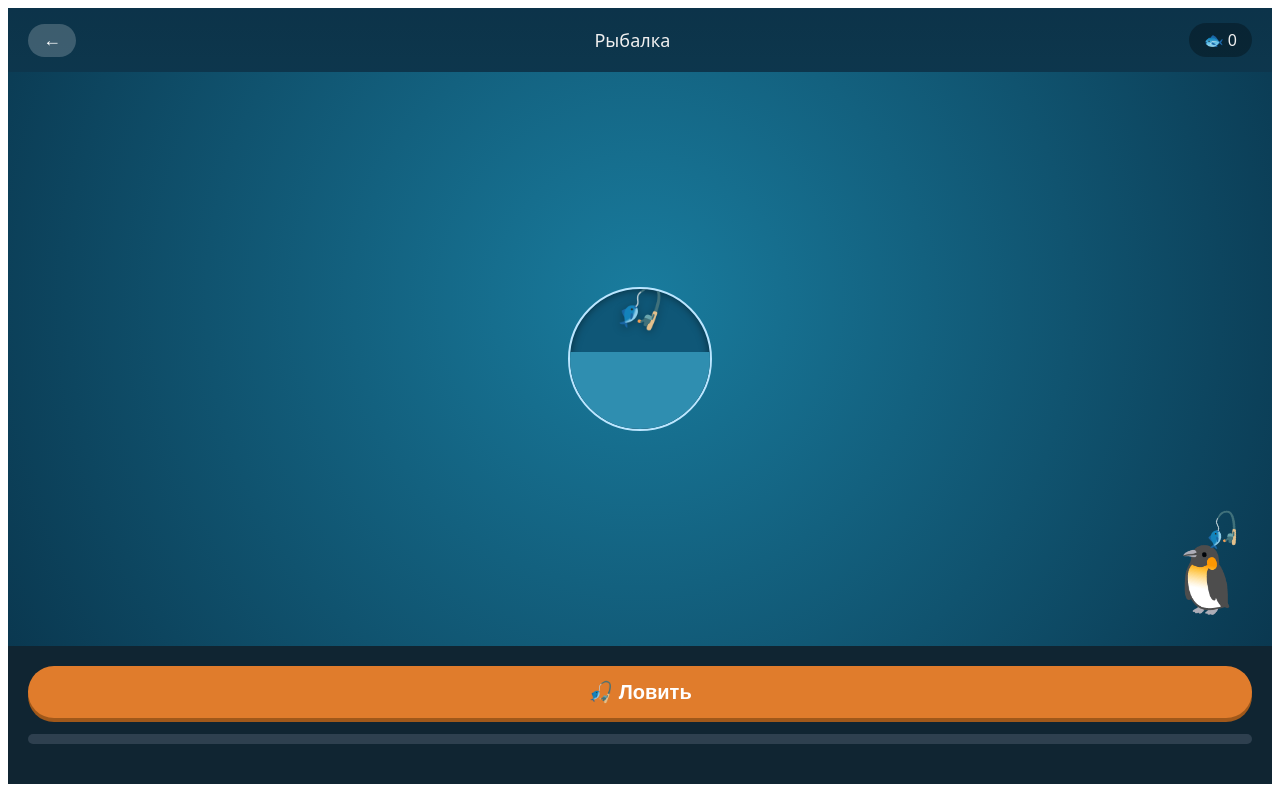
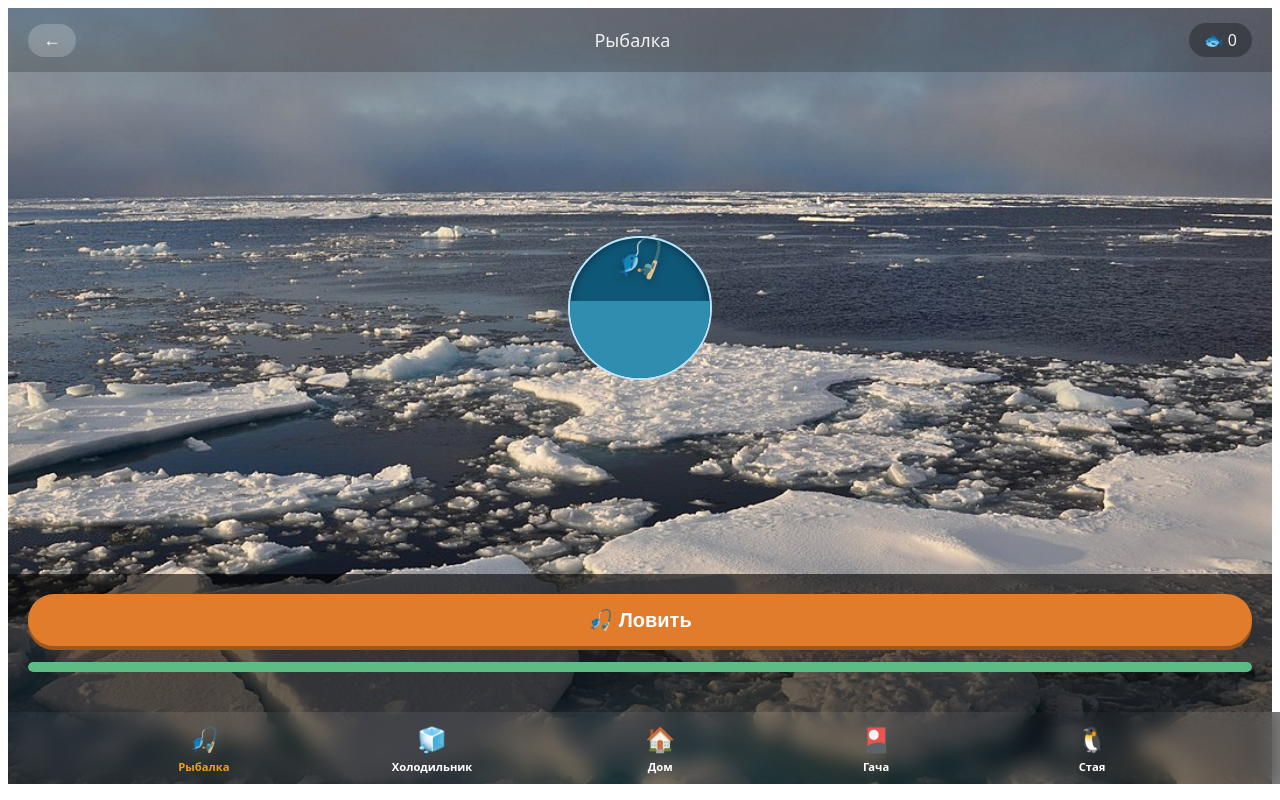
Before and after one commit to kkksenoww/pingwinchiki, a Vue app in the folder pingwini/: page /ribalka in a window 1280 px wide. Built offline with nearby package versions, Linux system fonts and the light colour scheme.

Commit message:
Страница 404, навигация на всех страницах

```diff
--- a/pingwini/src/components/Collection.vue
+++ b/pingwini/src/components/Collection.vue
@@ -62,7 +62,6 @@ function goBack() { router.push('/home') }
           <div v-if="penguin.owned">
             <p>Фрагменты: {{ penguin.frags }}</p>
 
-            <!-- Шансы помощи -->
             <div class="help-chances" v-if="penguin.owned">
               <p><strong>Помощь каждые 20 мин:</strong></p>
               <p>💊 Шанс: {{ (getStasiHelpChances(penguin.id).medChance * 100).toFixed(1) }}%</p>
@@ -91,6 +90,15 @@ function goBack() { router.push('/home') }
         <div v-if="!penguin.owned && penguin.frags > 0" class="fragments-badge">{{ penguin.frags }}/10</div>
       </div>
     </div>
+
+    <!-- Навигация -->
+    <div class="bottom-nav-mini">
+      <router-link to="/ribalka" class="nav-item"><span class="nav-icon">🎣</span><span>Рыбалка</span></router-link>
+      <router-link to="/fridge" class="nav-item"><span class="nav-icon">🧊</span><span>Холодильник</span></router-link>
+      <router-link to="/home" class="nav-item"><span class="nav-icon">🏠</span><span>Дом</span></router-link>
+      <router-link to="/gacha" class="nav-item"><span class="nav-icon">🎴</span><span>Гача</span></router-link>
+      <router-link to="/collection" class="nav-item"><span class="nav-icon">🐧</span><span>Стая</span></router-link>
+    </div>
   </div>
 </template>
 
@@ -100,6 +108,9 @@ function goBack() { router.push('/home') }
   background: linear-gradient(135deg, #00416a, #0f2027);
   color: white;
   font-family: system-ui, sans-serif;
+  display: flex;
+  flex-direction: column;
+  justify-content: space-between;
 }
 
 .convert-btn {
@@ -261,7 +272,6 @@ function goBack() { router.push('/home') }
   margin-top: 5px;
 }
 
-/* Новый блок для отображения шансов */
 .help-chances {
   background: rgba(255,255,255,0.1);
   border-radius: 8px;
@@ -273,4 +283,35 @@ function goBack() { router.push('/home') }
 .help-chances p {
   margin: 4px 0;
 }
+
+.bottom-nav-mini {
+  display: flex;
+  justify-content: space-evenly;
+  background: rgba(0, 0, 0, 0.5);
+  backdrop-filter: blur(10px);
+  padding: 10px 8px;
+  width: 100%;
+  z-index: 10;
+  margin-top: auto;
+}
+
+.nav-item {
+  display: flex;
+  flex-direction: column;
+  align-items: center;
+  text-decoration: none;
+  color: white;
+  font-size: 0.7rem;
+  font-weight: 600;
+  gap: 4px;
+  min-width: 56px;
+}
+
+.nav-icon {
+  font-size: 24px;
+}
+
+.nav-item.router-link-active {
+  color: #f39c12;
+}
 </style>
--- a/pingwini/src/components/Fridge.vue
+++ b/pingwini/src/components/Fridge.vue
@@ -59,6 +59,15 @@ function goBack() { router.push('/home') }
         </div>
       </div>
     </div>
+
+    <!-- Навигация -->
+    <div class="bottom-nav-mini">
+      <router-link to="/ribalka" class="nav-item"><span class="nav-icon">🎣</span><span>Рыбалка</span></router-link>
+      <router-link to="/fridge" class="nav-item"><span class="nav-icon">🧊</span><span>Холодильник</span></router-link>
+      <router-link to="/home" class="nav-item"><span class="nav-icon">🏠</span><span>Дом</span></router-link>
+      <router-link to="/gacha" class="nav-item"><span class="nav-icon">🎴</span><span>Гача</span></router-link>
+      <router-link to="/collection" class="nav-item"><span class="nav-icon">🐧</span><span>Стая</span></router-link>
+    </div>
   </div>
 </template>
 
@@ -68,6 +77,10 @@ function goBack() { router.push('/home') }
   color: white;
   font-family: system-ui, sans-serif;
   background-image: linear-gradient(rgba(0, 0, 0, 0.5), rgba(0, 0, 0, 0.5)), url(../assets/fon_holod.jpg);
+  background-size: cover;
+  background-position: center;
+  display: flex;
+  flex-direction: column;
 }
 
 .header {
@@ -101,11 +114,11 @@ function goBack() { router.push('/home') }
 }
 
 .content {
+  flex: 1;
   display: flex;
   flex-direction: column;
   align-items: center;
   justify-content: center;
-  min-height: 80vh;
 }
 
 .fish-list {
@@ -126,11 +139,6 @@ function goBack() { router.push('/home') }
   gap: 8px;
   position: relative;
   cursor: pointer;
-  transition: background 0.2s;
-}
-
-.fish-item:hover {
-  background: rgba(255, 255, 255, 0.2);
 }
 
 .fish-item.expiring {
@@ -144,16 +152,11 @@ function goBack() { router.push('/home') }
 .fish-species {
   font-size: 14px;
   font-weight: 500;
-  flex: 1;
-  white-space: nowrap;
-  overflow: hidden;
-  text-overflow: ellipsis;
 }
 
 .fish-time {
   font-size: 12px;
   color: #ccc;
-  margin-left: auto;
 }
 
 .delete-btn {
@@ -176,6 +179,36 @@ function goBack() { router.push('/home') }
 .empty-fridge {
   text-align: center;
   color: #bdc3c7;
-  margin-top: 40px;
+  font-size: 18px;
+}
+
+.bottom-nav-mini {
+  display: flex;
+  justify-content: space-evenly;
+  background: rgba(0, 0, 0, 0.5);
+  backdrop-filter: blur(10px);
+  padding: 10px 8px;
+  width: 100%;
+  z-index: 10;
+}
+
+.nav-item {
+  display: flex;
+  flex-direction: column;
+  align-items: center;
+  text-decoration: none;
+  color: white;
+  font-size: 0.7rem;
+  font-weight: 600;
+  gap: 4px;
+  min-width: 56px;
+}
+
+.nav-icon {
+  font-size: 24px;
+}
+
+.nav-item.router-link-active {
+  color: #f39c12;
 }
 </style>
--- a/pingwini/src/components/Gacha.vue
+++ b/pingwini/src/components/Gacha.vue
@@ -63,7 +63,6 @@ function goBack() {
     </div>
 
     <div class="gacha-area">
-      <!-- Одиночный результат -->
       <div v-if="pulledPenguin && !showMulti" class="result-card">
         <div class="penguin-image">
           <img :src="pulledPenguin.image" :alt="pulledPenguin.name" />
@@ -80,7 +79,6 @@ function goBack() {
         </div>
       </div>
 
-      <!-- Результаты 10 круток -->
       <div v-if="showMulti" class="results-scroll">
         <div v-for="(result, index) in multiResults" class="mini-row">
           <img :src="result.penguin.image" :alt="result.penguin.name" />
@@ -91,12 +89,10 @@ function goBack() {
         </div>
       </div>
 
-      <!-- Ошибка -->
       <div v-if="showError" class="error-message">
         Недостаточно карточек!
       </div>
 
-      <!-- Кнопки -->
       <div class="pull-buttons">
         <button class="pull-btn" @click="doPull" :disabled="tickets <= 0">
           🎴 1 крутка
@@ -108,6 +104,15 @@ function goBack() {
 
       <p v-if="tickets <= 0" class="no-tickets">Нет карточек! Идите на рыбалку.</p>
     </div>
+
+    <!-- Навигация -->
+    <div class="bottom-nav-mini">
+      <router-link to="/ribalka" class="nav-item"><span class="nav-icon">🎣</span><span>Рыбалка</span></router-link>
+      <router-link to="/fridge" class="nav-item"><span class="nav-icon">🧊</span><span>Холодильник</span></router-link>
+      <router-link to="/home" class="nav-item"><span class="nav-icon">🏠</span><span>Дом</span></router-link>
+      <router-link to="/gacha" class="nav-item"><span class="nav-icon">🎴</span><span>Гача</span></router-link>
+      <router-link to="/collection" class="nav-item"><span class="nav-icon">🐧</span><span>Стая</span></router-link>
+    </div>
   </div>
 </template>
 
@@ -117,6 +122,8 @@ function goBack() {
   background: linear-gradient(135deg, #1a2a6c, #162452, #0e1d3b);
   color: white;
   font-family: system-ui, sans-serif;
+  display: flex;
+  flex-direction: column;
 }
 
 .header {
@@ -150,6 +157,7 @@ function goBack() {
 }
 
 .gacha-area {
+  flex: 1;
   display: flex;
   flex-direction: column;
   align-items: center;
@@ -211,7 +219,6 @@ function goBack() {
   font-weight: bold;
 }
 
-/* Результаты 10 круток - простой список */
 .results-scroll {
   background: rgba(0, 0, 0, 0.3);
   border-radius: 15px;
@@ -305,4 +312,34 @@ function goBack() {
   color: #e74c3c;
   font-size: 16px;
 }
+
+.bottom-nav-mini {
+  display: flex;
+  justify-content: space-evenly;
+  background: rgba(0, 0, 0, 0.5);
+  backdrop-filter: blur(10px);
+  padding: 10px 8px;
+  width: 100%;
+  z-index: 10;
+}
+
+.nav-item {
+  display: flex;
+  flex-direction: column;
+  align-items: center;
+  text-decoration: none;
+  color: white;
+  font-size: 0.7rem;
+  font-weight: 600;
+  gap: 4px;
+  min-width: 56px;
+}
+
+.nav-icon {
+  font-size: 24px;
+}
+
+.nav-item.router-link-active {
+  color: #f39c12;
+}
 </style>
--- a/pingwini/src/components/Home.vue
+++ b/pingwini/src/components/Home.vue
@@ -29,7 +29,6 @@ const bestAvailableFish = computed(() => {
 const feedMessage = ref('')
 let feedMsgTimeout = null
 
-// реальное время
 let passiveTimer = null
 onMounted(() => {
     processPassiveProgress()
@@ -92,7 +91,6 @@ function goToStart() {
     <div v-else class="home-container">
         <img src="../assets/snejinki.png" class="fon" alt="" />
 
-        <!-- Верхняя панель -->
         <div class="stats-panel-mini">
             <div class="stat-card">
                 <img src="../assets/fish.png" alt="" /> {{ roundedSatiety }}%
@@ -114,20 +112,16 @@ function goToStart() {
             <div class="medicine-count">💊 {{ medicineCount }}</div>
         </div>
 
-        <!-- Пингвин -->
         <div class="penguin-wrapper">
             <img :src="penguinStageImage" alt="Пико" class="penguin-img" />
             <div class="stage-label">{{ penguinStage === 'baby' ? 'Малыш' : penguinStage === 'young' ? 'Юный' :
                 penguinStage === 'adult' ? 'Взрослый' : 'Мудрец' }}</div>
         </div>
 
-        <!-- Сообщение о кормлении/лечении -->
         <div v-if="feedMessage" class="feed-msg">{{ feedMessage }}</div>
 
-        <!-- Подсказка при болезни -->
         <p v-if="isSick" class="sick-hint">🤒 Пико болен! Покормите его или используйте лекарство.</p>
 
-        <!-- Кнопки -->
         <div class="action-buttons-mini">
             <button @click="feed">🐟 Кормить</button>
             <button v-if="medicineCount > 0 && health < 100" @click="heal" class="heal-btn">💊 Лечить</button>
@@ -135,18 +129,11 @@ function goToStart() {
 
         <!-- Нижняя навигация -->
         <div class="bottom-nav-mini">
-            <router-link to="/ribalka" class="nav-item">
-                <img src="../assets/fishing.png" class="nav-icon" alt="" /><span>Рыбалка</span>
-            </router-link>
-            <router-link to="/fridge" class="nav-item">
-                <img src="../assets/holodil.png" class="nav-icon" alt="" /><span>Холодильник</span>
-            </router-link>
-            <router-link to="/gacha" class="nav-item">
-                <img src="../assets/gacha.png" class="nav-icon" alt="" /><span>Гача</span>
-            </router-link>
-            <router-link to="/collection" class="nav-item">
-                <img src="../assets/staya.png" class="nav-icon" alt="" /><span>Стая</span>
-            </router-link>
+            <router-link to="/ribalka" class="nav-item"><span class="nav-icon">🎣</span><span>Рыбалка</span></router-link>
+            <router-link to="/fridge" class="nav-item"><span class="nav-icon">🧊</span><span>Холодильник</span></router-link>
+            <router-link to="/home" class="nav-item"><span class="nav-icon">🏠</span><span>Дом</span></router-link>
+            <router-link to="/gacha" class="nav-item"><span class="nav-icon">🎴</span><span>Гача</span></router-link>
+            <router-link to="/collection" class="nav-item"><span class="nav-icon">🐧</span><span>Стая</span></router-link>
         </div>
     </div>
 </template>
@@ -161,7 +148,7 @@ function goToStart() {
     justify-content: space-between;
     min-height: 93vh;
     background: radial-gradient(circle at 70% 20%, #3bc1ff, #004f72);
-    padding: 20px 20px 10px;
+    padding: 20px;
     overflow: hidden;
     font-family: system-ui, sans-serif;
 }
@@ -170,7 +157,6 @@ function goToStart() {
     position: absolute;
 }
 
-/* Верхняя панель статистики */
 .stats-panel-mini {
     display: flex;
     flex-wrap: wrap;
@@ -217,20 +203,6 @@ function goToStart() {
     width: v-bind(statCss);
 }
 
-.speech-bubble {
-    position: absolute;
-    background: white;
-    border-radius: 30px;
-    padding: 6px 14px;
-    top: 60px;
-    left: 80%;
-    white-space: nowrap;
-    font-weight: bold;
-    color: #2c3e66;
-    box-shadow: 0 2px 8px black;
-    z-index: 3;
-}
-
 .health-fill {
     background: #e74c3c;
     width: v-bind(healthCss);
@@ -262,7 +234,6 @@ function goToStart() {
     font-weight: 600;
 }
 
-/* Пингвин */
 .penguin-wrapper {
     margin: 20px 0 10px;
     text-align: center;
@@ -295,7 +266,6 @@ function goToStart() {
     border-radius: 20px;
 }
 
-/* Сообщение */
 .feed-msg {
     background: rgba(0, 0, 0, 0.75);
     color: #ffd966;
@@ -317,7 +287,6 @@ function goToStart() {
     z-index: 2;
 }
 
-/* Кнопки действий */
 .action-buttons-mini {
     display: flex;
     gap: 20px;
@@ -352,16 +321,14 @@ function goToStart() {
     color: #1e3b4f;
 }
 
-/* Нижняя навигация */
 .bottom-nav-mini {
     display: flex;
     justify-content: space-evenly;
-    align-items: center;
-    background: rgba(0, 0, 0, 0.45);
+    background: rgba(0, 0, 0, 0.5);
     backdrop-filter: blur(10px);
-    padding: 12px 16px;
+    padding: 10px 8px;
     width: 100%;
-    z-index: 2;
+    z-index: 10;
 }
 
 .nav-item {
@@ -370,32 +337,20 @@ function goToStart() {
     align-items: center;
     text-decoration: none;
     color: white;
-    font-size: 0.75rem;
+    font-size: 0.7rem;
     font-weight: 600;
-    gap: 6px;
-    transition: transform 0.1s;
-    min-width: 64px;
-}
-
-.nav-item:active {
-    transform: scale(0.94);
+    gap: 4px;
+    min-width: 56px;
 }
 
 .nav-icon {
-    width: 38px;
-    height: 38px;
-    object-fit: contain;
-    background: rgba(255, 255, 255, 0.15);
-    border-radius: 12px;
-    padding: 6px;
-    box-shadow: 0 2px 6px rgba(0, 0, 0, 0.2);
+    font-size: 24px;
 }
 
-.router-link-active .nav-icon {
-    background: rgba(255, 255, 255, 0.35);
+.nav-item.router-link-active {
+    color: #f39c12;
 }
 
-/* Оверлей смерти */
 .dead-overlay {
     position: fixed;
     top: 0;
--- a/pingwini/src/components/riblka.vue
+++ b/pingwini/src/components/riblka.vue
@@ -4,7 +4,7 @@ import { useRouter } from 'vue-router'
 import useGacha from '../composables/useGacha'
 
 const router = useRouter()
-const { fishCount, addFish, addTicket, getPenguinLevel } = useGacha()
+const { fishInventory, addFish, addTicket, getPenguinLevel } = useGacha()
 
 const isFishing = ref(false)
 const progress = ref(0)
@@ -15,6 +15,7 @@ let fishingInterval = null
 let messageTimeout = null
 
 const currentLevel = computed(() => getPenguinLevel())
+const fishCount = computed(() => fishInventory.value.length)
 
 const fishPool = [
   { name: 'Мелкая рыбка', value: 1, type: 'small', minLevel: 1, chance: 35, icon: '🐟' },
@@ -65,7 +66,6 @@ function startFishing() {
       fishingStage.value = 'caught'
       const fish = getFishByLevel()
       caughtFish.value = fish
-      // ⚡ Передаём название рыбы
       const added = addFish(fish.value, fish.type, fish.name)
       if (!added) {
         resultMessage.value = '❄️ Холодильник полон! Рыба не поместилась.'
@@ -109,15 +109,11 @@ onUnmounted(() => {
         <div class="voda"></div>
         <div class="udochka-icon">🎣</div>
       </div>
-      <div class="pingvinchik">
-        <span class="pingva">🐧</span>
-        <span class="palochka">🎣</span>
-      </div>
       <div class="fishing-status">
         <span v-if="fishingStage === 'casting'">Забрасываем удочку...</span>
         <span v-if="fishingStage === 'waiting'">Ждём поклёвку...</span>
         <span v-if="fishingStage === 'biting'">Клюёт! 🎣</span>
-        <span v-if="fishingStage === 'caught' && caughtFish">{{ caughtFish.icon }} {{ caughtFish.name }} поймана!</span>
+        <span v-if="fishingStage === 'caught' && caughtFish">{{ caughtFish.icon }} {{ caughtFish.name }} пойман(а)!</span>
       </div>
     </div>
 
@@ -130,26 +126,27 @@ onUnmounted(() => {
       </div>
       <div v-if="resultMessage" class="result-message">{{ resultMessage }}</div>
     </div>
+
+    <div class="bottom-nav-mini">
+      <router-link to="/ribalka" class="nav-item"><span class="nav-icon">🎣</span><span>Рыбалка</span></router-link>
+      <router-link to="/fridge" class="nav-item"><span class="nav-icon">🧊</span><span>Холодильник</span></router-link>
+      <router-link to="/home" class="nav-item"><span class="nav-icon">🏠</span><span>Дом</span></router-link>
+      <router-link to="/gacha" class="nav-item"><span class="nav-icon">🎴</span><span>Гача</span></router-link>
+      <router-link to="/collection" class="nav-item"><span class="nav-icon">🐧</span><span>Стая</span></router-link>
+    </div>
   </div>
 </template>
 
 <style scoped>
 .fishing-page {
-  --bg-top: #0f405c;
-  --bg-bottom: #1b6d8a;
-  --orange-btn: #e07c2c;
-  --orange-shadow: #a0581a;
-  --gray-bg: #102532;
-  --text-white: #f0f0f0;
-  --udochka-size: 40px;
-  --udochka-bottom: 95px;
-
-  background: linear-gradient(var(--bg-top), var(--bg-bottom));
+  background: url('../assets/arctic_ice.jpg');
+  background-size: cover;
+  background-position: center;
   min-height: 97vh;
   display: flex;
   flex-direction: column;
-  color: var(--text-white);
-  font-family: system-ui, 'Segoe UI', 'Helvetica', sans-serif;
+  color: #f0f0f0;
+  font-family: system-ui, sans-serif;
 }
 
 .header {
@@ -185,20 +182,11 @@ onUnmounted(() => {
 .game-zone {
   flex: 1;
   display: flex;
+  flex-direction: column;
   justify-content: center;
   align-items: center;
-  position: relative;
+  gap: 30px;
   min-height: 400px;
-  background: radial-gradient(circle at 50% 40%, #197c9e, #0a3850);
-}
-
-.udochka-icon {
-  position: absolute;
-  bottom: var(--udochka-bottom);
-  left: 50%;
-  transform: translateX(-50%);
-  font-size: var(--udochka-size);
-  filter: drop-shadow(0 2px 4px rgba(0, 0, 0, 0.3));
 }
 
 .ice-lunka {
@@ -222,34 +210,30 @@ onUnmounted(() => {
   border-radius: 0 0 50% 50%;
 }
 
-.pingvinchik {
+.udochka-icon {
   position: absolute;
-  bottom: 25px;
-  right: 25px;
-  text-align: center;
+  bottom: 95px;
+  left: 50%;
+  transform: translateX(-50%);
+  font-size: 40px;
+  filter: drop-shadow(0 2px 4px rgba(0, 0, 0, 0.3));
 }
 
-.pingva {
-  font-size: 65px;
-  display: block;
-}
-
-.palochka {
-  position: absolute;
-  top: -25px;
-  left: 35px;
-  font-size: 32px;
-  transform: rotate(-20deg);
+.fishing-status {
+  font-size: 1.3rem;
+  font-weight: bold;
+  color: white;
+  text-shadow: -1px -1px 0 #000, 1px -1px 0 #000, -1px 1px 0 #000, 1px 1px 0 #000;
 }
 
 .panel {
-  background: var(--gray-bg);
+  background: rgba(0, 0, 0, 0.6);
   padding: 20px 20px 30px;
 }
 
 .catch-button {
   width: 100%;
-  background: var(--orange-btn);
+  background: #e07c2c;
   border: none;
   padding: 14px;
   border-radius: 60px;
@@ -258,13 +242,12 @@ onUnmounted(() => {
   color: white;
   margin-bottom: 16px;
   cursor: pointer;
-  box-shadow: 0 4px 0 var(--orange-shadow);
-  transition: transform 0.1s, box-shadow 0.1s;
+  box-shadow: 0 4px 0 #a0581a;
 }
 
 .catch-button:active:not(:disabled) {
   transform: translateY(2px);
-  box-shadow: 0 2px 0 var(--orange-shadow);
+  box-shadow: 0 2px 0 #a0581a;
 }
 
 .catch-button:disabled {
@@ -285,20 +268,45 @@ onUnmounted(() => {
   height: 100%;
   background: #5fbb84;
   border-radius: 15px;
-  width: 0%;
   width: v-bind(progress + '%');
 }
 
 .result-message {
   text-align: center;
-  font-size: 14px;
-  color: #ffd966;
+  font-size: 15px;
+  color: white;
   padding-top: 8px;
+  font-weight: bold;
+  text-shadow: -1px -1px 0 #000, 1px -1px 0 #000, -1px 1px 0 #000, 1px 1px 0 #000;
 }
 
-.fishing-status {
-  margin-top: 20px;
-  font-size: 1.2rem;
-  font-weight: bold;
+.bottom-nav-mini {
+  display: flex;
+  justify-content: space-evenly;
+  background: rgba(0, 0, 0, 0.5);
+  backdrop-filter: blur(10px);
+  padding: 10px 8px;
+  width: 100%;
+  z-index: 10;
+}
+
+.nav-item {
+  display: flex;
+  flex-direction: column;
+  align-items: center;
+  text-decoration: none;
+  color: white;
+  font-size: 0.7rem;
+  font-weight: 600;
+  gap: 4px;
+  min-width: 56px;
+}
+
+.nav-icon {
+  font-size: 24px;
+}
+
+.nav-item.router-link-active {
+  color: #f39c12;
 }
 </style>
```
Also changed, not shown: pingwini/src/components/notFound.vue (added, +67 -0 lines), pingwini/src/assets/arctic_ice.jpg (added).
